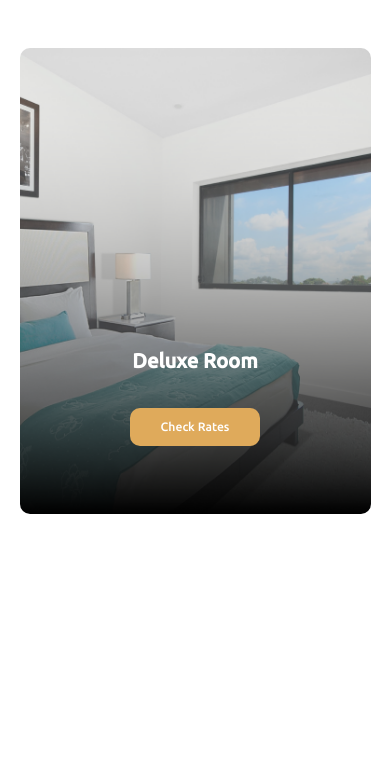
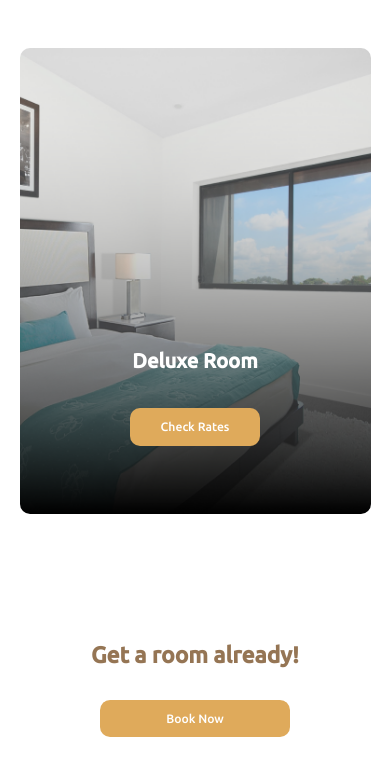
Before and after one commit to thomaserdmenger/superCode-Bon-Hotels-Project, a plain HTML site: page index.html in a window 390 px wide. Shown: the part 3109-3884 px from the top of the page. Before the commit the page ends 3719 px from the top, so only its background shows below. Drawn offline with Linux system fonts and the light colour scheme.

Commit message:
Add Responsive Book Section

```diff
--- a/assets/scss/styles.scss
+++ b/assets/scss/styles.scss
@@ -151,3 +151,18 @@ header {
     }
   }
 }
+
+// ! Section Book
+
+.section-book {
+  text-align: center;
+  display: flex;
+  flex-direction: column;
+  align-items: center;
+  justify-content: center;
+  margin-block-end: 6rem;
+
+  h2 {
+    margin-block: 2rem;
+  }
+}
--- a/index.html
+++ b/index.html
@@ -114,6 +114,14 @@
             </article>
           </section>
         </section>
+        <section class="section-book">
+          <h2>Get a room already!</h2>
+          <a
+            class="btn"
+            href="#"
+            >Book Now</a
+          >
+        </section>
       </main>
     </div>
   </body>
```
Also changed, not shown: assets/scss/styles.css, 1 other file.
